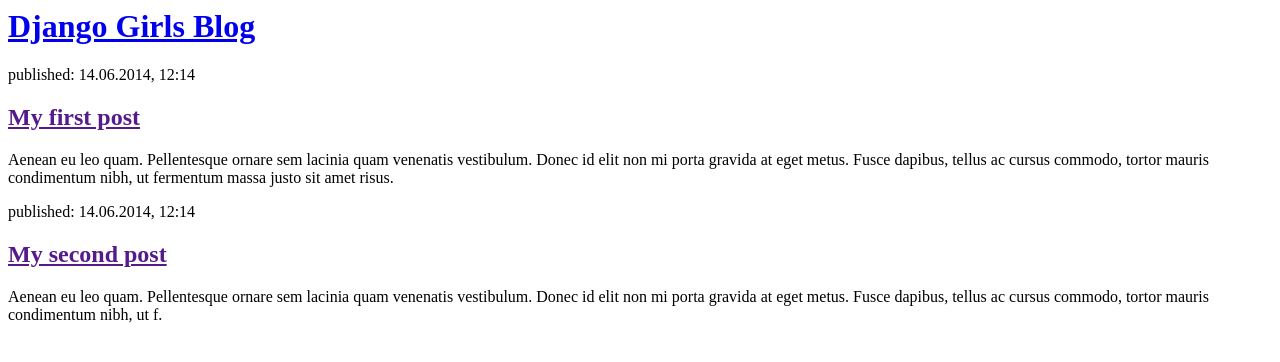
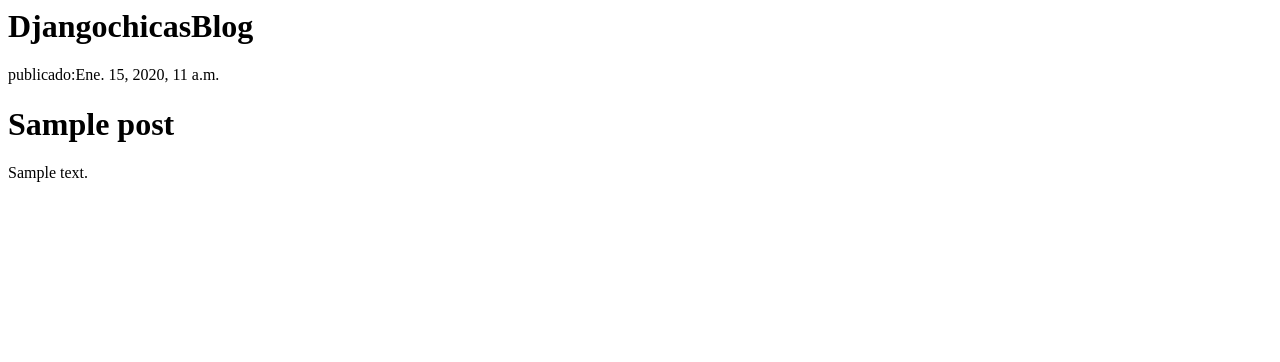
Before and after one commit to marc6691/my-first-blog, a Django app: template blog/templates/blog/post_list.html in a window 1280 px wide. Shown: the top 362 px of the page. Run offline with Django 3.2, Linux system fonts and the light colour scheme; the template is opened without the code that fills it: values that come from a table or form of the project are taken from there, others are empty; tables that the repository leaves empty hold one stand-in row (values such as "Sample post").

Commit message:
Canvis plantilles

```diff
--- a/blog/templates/blog/post_list.html
+++ b/blog/templates/blog/post_list.html
@@ -1,22 +1,15 @@
 <html>
 <head>
-        <title>Django Girls blog</title>
+<title>DjangoGirlsblog</title>
 </head>
 <body>
 <div>
-            <h1><a href="/">Django Girls Blog</a></h1>
-        </div>
-
+    <h1><ahref="/">DjangochicasBlog</a></h1>
+</div>{%for post in posts%}
 <div>
-            <p>published: 14.06.2014, 12:14</p>
-            <h2><a href="">My first post</a></h2>
-            <p>Aenean eu leo quam. Pellentesque ornare sem lacinia quam venenatis vestibulum. Donec id elit non mi porta gravida at eget metus. Fusce dapibus, tellus ac cursus commodo, tortor mauris condimentum nibh, ut fermentum massa justo sit amet risus.</p>
-        </div>
-
-        <div>
-            <p>published: 14.06.2014, 12:14</p>
-            <h2><a href="">My second post</a></h2>
-            <p>Aenean eu leo quam. Pellentesque ornare sem lacinia quam venenatis vestibulum. Donec id elit non mi porta gravida at eget metus. Fusce dapibus, tellus ac cursus commodo, tortor mauris condimentum nibh, ut f.</p>
-        </div>
+    <p>publicado:{{post.published_date}}</p>
+    <h1><ahref="">{{post.title}}</a></h1>
+    <p>{{post.text|linebreaksbr}}</p>
+</div>{%endfor%}
 </body>
 </html>
```
Also changed, not shown: blog/views.py (+6 -2 lines). Lines whose indentation alone changed are shown as unchanged.
